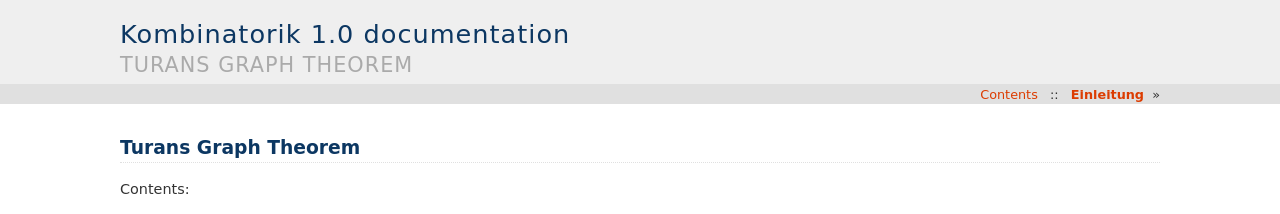
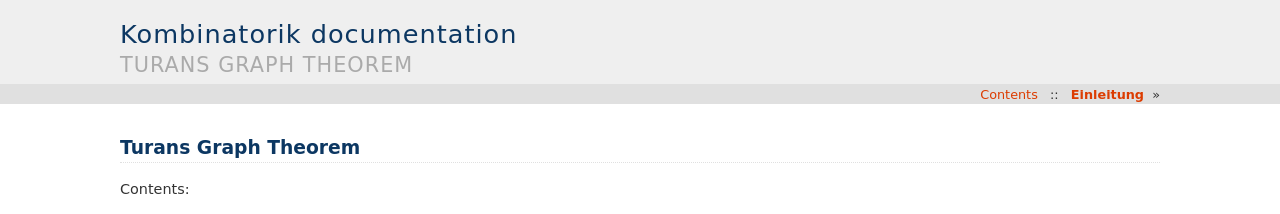
Before and after one commit to DanielMSchmidt/kombinatorik, a Sphinx documentation site: the page built from source/index.rst, in a window 1280 px wide. Shown: the top 214 px of the page. Built offline with Sphinx 7.4.7, drawn with Linux system fonts in a browser that asks for light colours; formulas are drawn with MathJax 3.

Commit message:
deleted version number

```diff
--- a/source/conf.py
+++ b/source/conf.py
@@ -48,9 +48,9 @@ copyright = u'2013, Daniel Schmidt'
 # built documents.
 #
 # The short X.Y version.
-version = '1.0'
+version = ''
 # The full version, including alpha/beta/rc tags.
-release = '1.0'
+release = ''
 
 # The language for content autogenerated by Sphinx. Refer to documentation
 # for a list of supported languages.
```
